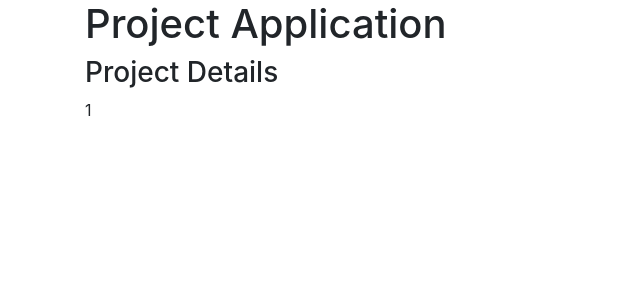
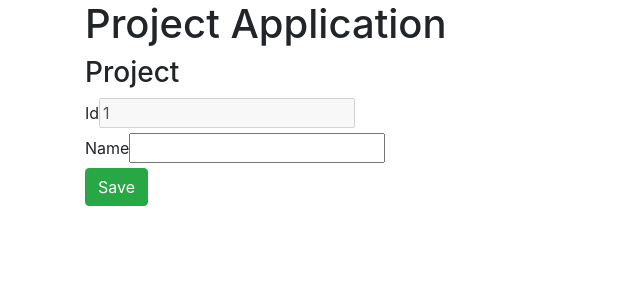
Before and after one commit to konradw98/isel-daw-private, a React (Create React App) app in the folder front-endv1/: page /projects/1 in a window 1280 px wide. Shown: the top 300 px of the page, without its empty margins (0-640 px from the left). Built offline with nearby package versions, Linux system fonts and the light colour scheme; no server answers.

Commit message:
add and update project work

```diff
--- a/front-endv1/src/component/ProjectComponent.jsx
+++ b/front-endv1/src/component/ProjectComponent.jsx
@@ -1,5 +1,6 @@
 import React, { Component } from 'react';
 import ProjectDataService from '../service/ProjectDataService';
+import { Formik, Form, Field, ErrorMessage } from 'formik';
 
 class ProjectComponent extends Component{
 
@@ -10,12 +11,17 @@ class ProjectComponent extends Component{
             id: this.props.match.params.id,
             name: ''
         }
+
+        this.onSubmit = this.onSubmit.bind(this)
+        this.validate = this.validate.bind(this)
+
     }
 
     componentDidMount(){
         console.log("state id project component"+this.state.id)
 
         if(this.state.id==-1){
+            console.log( 'JESTEM W IF')
             return
         }
 
@@ -25,14 +31,66 @@ class ProjectComponent extends Component{
         }))
     }
 
+    onSubmit(values) {
+        console.log("JESEM W ON ONSUBIMT")
+        console.log(values);
+        let project ={
+            pid: this.state.id,
+            name: values.name,
+        }
+
+        if(this.state.id===-1){
+            ProjectDataService.createProject(project)
+            .then(()=>this.props.hitory.push('/projects'))
+        } else {
+            ProjectDataService.updateProject(this.state.id,project)
+            .then(()=>this.props.history.push('/projects'))
+        }
+
+
+    }
+
+    validate(values) {
+        let errors = {}
+        if (!values.name) {
+            errors.name = 'Enter a Name'
+        } else if (values.name.length < 5) {
+            errors.name = 'Enter atleast 5 Characters in Name'
+        }
+
+        return errors
+    }
+
     render(){
 
         let {name, id}= this.state
         return (
             <div>
-                <h3>Project Details</h3>
-                <div>{id}</div>
-                <div>{name}</div>
+                <h3>Project</h3>
+                <Formik
+                initialValues={{id,name}}
+                onSubmit={this.onSubmit}
+                validateOnChange={false}
+                validateOnBlur={false}
+                validate={this.validate}
+                enableReinitialize={true}
+                >
+                    {(props)=>(
+                        <Form>
+                            <ErrorMessage name="description" component="div"
+                             className="alert alert-warning" />
+                            <fieldset clasName="form-group">
+                            <label>Id</label>
+                            <Field clasName="form-control" type="text" name="id" disabled />
+                            </fieldset>
+                            <fieldset clasName="form-group">
+                                <label>Name</label>
+                                <Field clasName='form-control' type="text" name="name"/>
+                            </fieldset>
+                            <button className="btn btn-success" type="submit">Save</button>
+                        </Form>
+                    )}
+                </Formik>
             </div>
 
 
--- a/front-endv1/src/service/ProjectDataService.js
+++ b/front-endv1/src/service/ProjectDataService.js
@@ -4,6 +4,13 @@ const PROJECT_API_URL='http://localhost:8080/projects/'
 
 
 class ProjectDataService{
+    updateProject(id, project){
+        return axios.put('http://localhost:8080/projects/'+id,project)
+    }
+
+    createProject(project){
+        return axios.post('http://localhost:8080/projects/',project)
+    }
 
     retrieveAllProjects(){
         return axios.get(PROJECT_API_URL);
@@ -15,6 +22,8 @@ class ProjectDataService{
         return axios.delete('http://localhost:8080/projects/'+id);
     }
 
+
+
     retrieveProject(id){
         console.log('ececuted service retrieve Project')
         console.log('id='+id)
```
Also changed, not shown: 1 other file (tests, documents, lock files or other folders).
